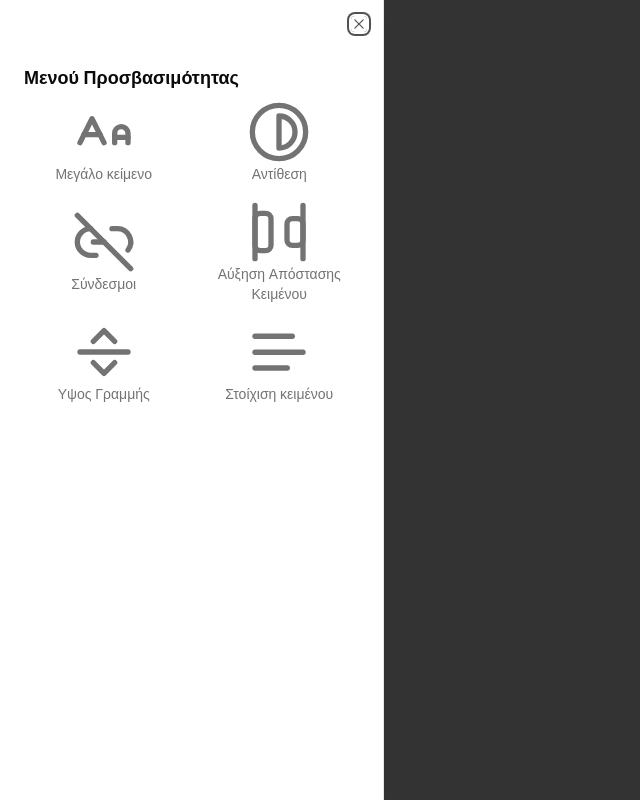
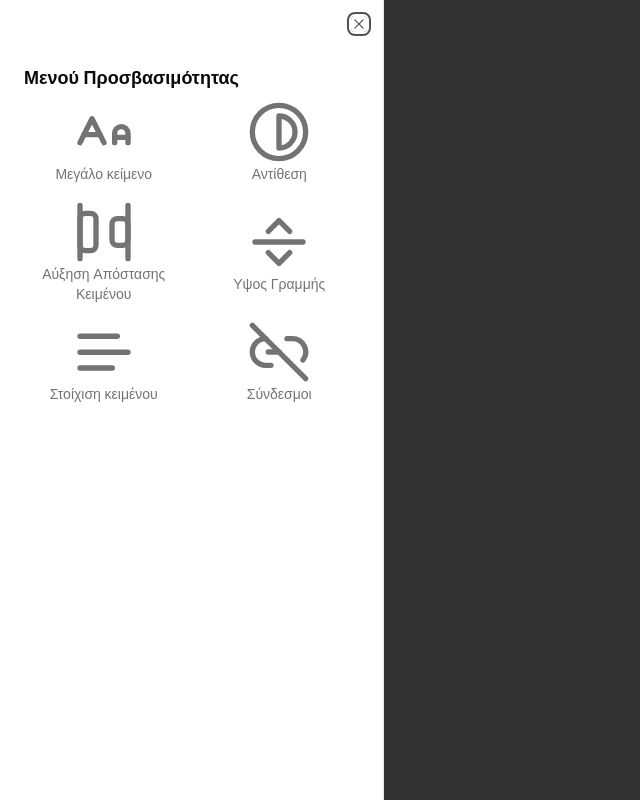
Before and after one commit to giannis198/FitnessWebsite, a Next.js app: page / in a window 1280 px wide. Both pictures are taken after a click on the button 36 px from the left and 284 px from the top of the page. Shown: the whole page, without its empty margins (0-640 px from the left). Built offline with nearby package versions, Linux system fonts and the light colour scheme.

Commit message:
widget finished

```diff
--- a/app/globals.css
+++ b/app/globals.css
@@ -89,3 +89,12 @@
     @apply bg-background text-foreground;
   }
 }
+
+/* globals.css */
+html {
+  font-size: 16px; /* You can adjust this value */
+}
+
+body {
+  font-size: 1rem; /* This will be 16px if html font-size is 16px */
+}
--- a/app/layout.tsx
+++ b/app/layout.tsx
@@ -4,11 +4,17 @@ import './globals.css'
 import Widget from '../components/Widget'
 import Navbar from '@/components/Navbar'
 import Footer from '@/components/Footer'
+import { ThemeProvider } from '@/components/theme-provider'
+import {
+  TextSizeContext,
+  TextSizeProvider
+} from '@/components/textSize-provider'
+import { useContext } from 'react'
 
 const inter = Inter({ subsets: ['latin'] })
 
 export const metadata: Metadata = {
-  title: 'Create Next App',
+  title: 'Essential Fitness',
   description: 'Generated by create next app'
 }
 
@@ -20,10 +26,19 @@ export default function RootLayout({
   return (
     <html lang='en'>
       <body className={inter.className}>
-        <Navbar />
-        {children}
-        <Widget />
-        <Footer />
+        <TextSizeProvider>
+          <ThemeProvider
+            attribute='class'
+            defaultTheme='light'
+            disableTransitionOnChange
+            enableSystem
+          >
+            <Navbar />
+            {children}
+            <Widget />
+            <Footer />
+          </ThemeProvider>
+        </TextSizeProvider>
       </body>
     </html>
   )
--- a/components/Widget.tsx
+++ b/components/Widget.tsx
@@ -1,3 +1,5 @@
+'use client'
+
 import {
   Sheet,
   SheetContent,
@@ -16,30 +18,68 @@ import {
   SeparatorHorizontal,
   Text
 } from 'lucide-react'
+import { useContext } from 'react'
 
-import React from 'react'
+import { useTheme } from 'next-themes'
 import WidgetButton from './WidgetButton'
+import { TextSizeContext } from './textSize-provider'
 
 function Widget() {
+  const context = useContext(TextSizeContext)
+  const { theme, setTheme } = useTheme()
+
+  if (!context) {
+    throw new Error('TextSizeButtons must be used within a TextSizeProvider')
+  }
+
+  const {
+    increaseTextSize,
+    increaseLetterSpacing,
+    increaseLineSpacing,
+    changeTextAlignment
+  } = context
+
+  const toggleTheme = () => {
+    if (theme === 'light') {
+      setTheme('dark')
+    } else {
+      setTheme('light')
+    }
+  }
+
   return (
     <>
       <Sheet>
         <SheetTrigger className='absolute left-1'>
-          <AccessibilityIcon size={64} />
+          <AccessibilityIcon size={24} />
         </SheetTrigger>
         <SheetContent side='left'>
           <SheetHeader>
             <SheetTitle className='mt-10'>Μενού Προσβασιμότητας</SheetTitle>
             <SheetDescription className='mt-4 grid grid-cols-2 gap-4'>
+              <button onClick={increaseTextSize}>
                 <WidgetButton icon={ALargeSmall} text='Μεγάλο κείμενο' />
+              </button>
+
+              <button onClick={toggleTheme}>
                 <WidgetButton icon={Contrast} text='Αντίθεση' />
-              <WidgetButton icon={Link2Off} text='Σύνδεσμοι' />
+              </button>
+
+              <button onClick={increaseLetterSpacing}>
                 <WidgetButton
                   icon={AlignHorizontalSpaceBetween}
                   text='Αύξηση Απόστασης Κειμένου'
                 />
-              <WidgetButton icon={SeparatorHorizontal} text='Υψος Γραμμής' />
+              </button>
+
+              <button onClick={increaseLineSpacing}>
+                <WidgetButton icon={SeparatorHorizontal} text='Υψος Γραμμής' />{' '}
+              </button>
+              <button onClick={changeTextAlignment}>
                 <WidgetButton icon={Text} text='Στοίχιση κειμένου' />
+              </button>
+
+              <WidgetButton icon={Link2Off} text='Σύνδεσμοι' />
             </SheetDescription>
           </SheetHeader>
         </SheetContent>
--- /dev/null
+++ b/components/textSize-provider.tsx
@@ -0,0 +1,92 @@
+// context/TextSizeContext.tsx
+'use client'
+
+import { createContext, useState, ReactNode } from 'react'
+
+type TextSizeContextType = {
+  textSize: string
+  increaseTextSize: () => void
+  increaseLetterSpacing: () => void
+  increaseLineSpacing: () => void
+  changeTextAlignment: () => void
+}
+
+export const TextSizeContext = createContext<TextSizeContextType | undefined>(
+  undefined
+)
+
+type TextSizeProviderProps = {
+  children: ReactNode
+}
+
+export const TextSizeProvider = ({ children }: TextSizeProviderProps) => {
+  const [textSize, setTextSize] = useState<string>('medium')
+  const [letterSpace, setLetterSpace] = useState<string>('medium')
+  const [lineSpace, setLineSpace] = useState<string>('medium')
+  const [textAlignment, setTextAlignment] = useState<string>('left')
+
+  const increaseTextSize = () => {
+    if (textSize === 'medium') {
+      setTextSize('large')
+      document.documentElement.style.fontSize = '20px'
+    } else if (textSize === 'large') {
+      setTextSize('x-large')
+      document.documentElement.style.fontSize = '25px'
+    } else {
+      setTextSize('medium')
+      document.documentElement.style.fontSize = '1rem'
+    }
+  }
+
+  const increaseLetterSpacing = () => {
+    if (letterSpace === 'medium') {
+      setLetterSpace('large')
+      document.documentElement.style.letterSpacing = '0.12em'
+    } else if (letterSpace === 'large') {
+      setLetterSpace('x-large')
+      document.documentElement.style.letterSpacing = '0.24em'
+    } else {
+      setLetterSpace('medium')
+      document.documentElement.style.letterSpacing = 'normal'
+    }
+  }
+
+  const increaseLineSpacing = () => {
+    if (lineSpace === 'medium') {
+      setLineSpace('large')
+      document.documentElement.style.lineHeight = '55.5px'
+    } else if (lineSpace === 'large') {
+      setLineSpace('x-large')
+      document.documentElement.style.lineHeight = '64.75px'
+    } else {
+      setLineSpace('medium')
+      document.documentElement.style.lineHeight = '74px'
+    }
+  }
+
+  const changeTextAlignment = () => {
+    if (textAlignment === 'left') {
+      setTextAlignment('center')
+      document.documentElement.style.textAlign = 'center'
+    } else if (textAlignment === 'center') {
+      setTextAlignment('right')
+      document.documentElement.style.textAlign = 'right'
+    } else {
+      setTextAlignment('left')
+      document.documentElement.style.textAlign = 'left'
+    }
+  }
+  return (
+    <TextSizeContext.Provider
+      value={{
+        textSize,
+        increaseTextSize,
+        increaseLetterSpacing,
+        increaseLineSpacing,
+        changeTextAlignment
+      }}
+    >
+      {children}
+    </TextSizeContext.Provider>
+  )
+}
--- /dev/null
+++ b/components/theme-provider.tsx
@@ -0,0 +1,9 @@
+'use client'
+
+import * as React from 'react'
+import { ThemeProvider as NextThemesProvider } from 'next-themes'
+import { type ThemeProviderProps } from 'next-themes/dist/types'
+
+export function ThemeProvider({ children, ...props }: ThemeProviderProps) {
+  return <NextThemesProvider {...props}>{children}</NextThemesProvider>
+}
--- a/package.json
+++ b/package.json
@@ -18,6 +18,7 @@
     "clsx": "^2.1.1",
     "lucide-react": "^0.316.0",
     "next": "^14.2.11",
+    "next-themes": "^0.3.0",
     "react": "^18",
     "react-accessibility": "^0.13.1",
     "react-dom": "^18",
```
Also changed, not shown: 1 other file (tests, documents, lock files or other folders). Lines whose indentation alone changed are shown as unchanged.
